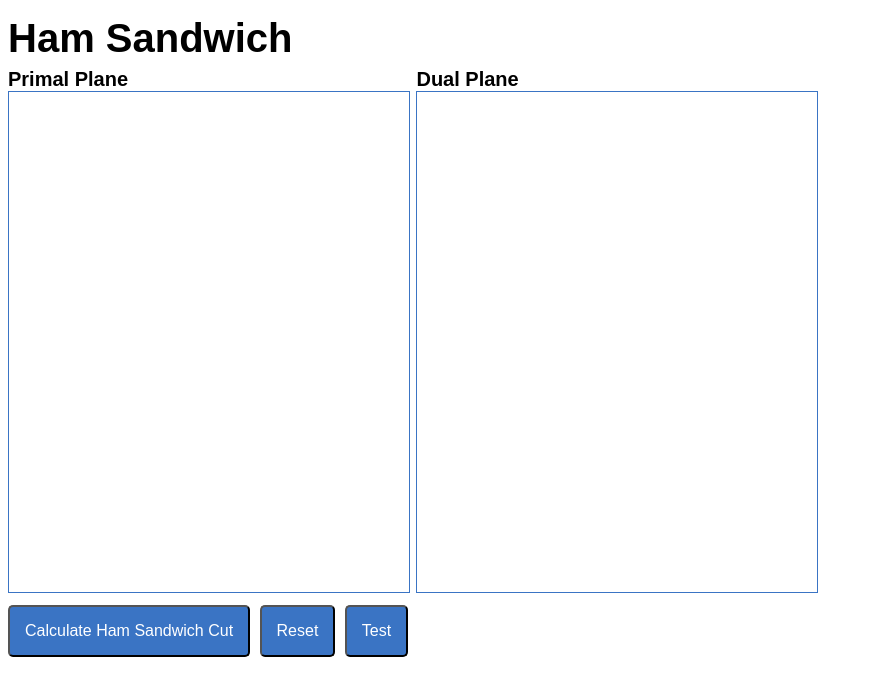
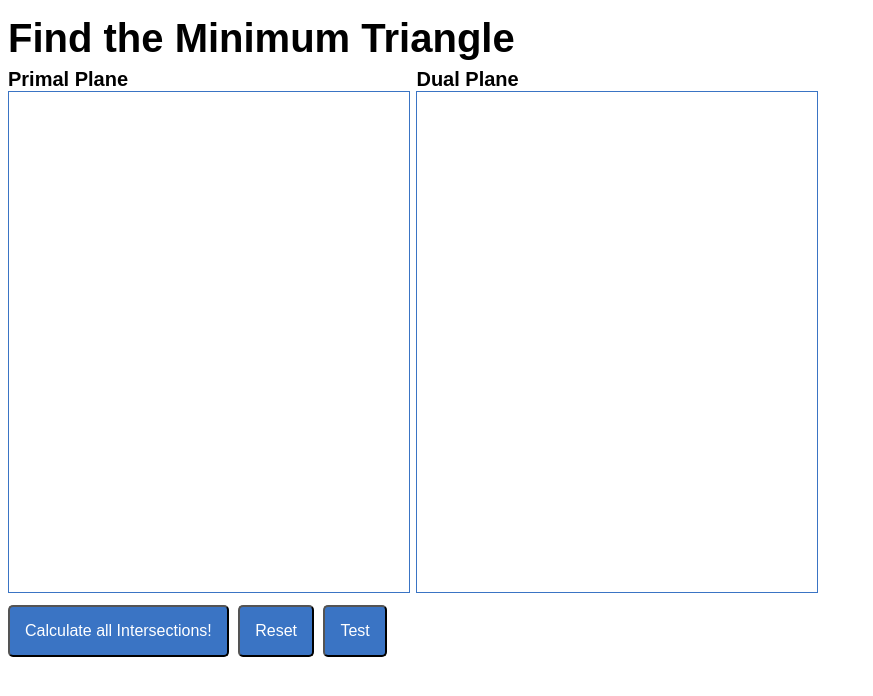
Before and after one commit to sophiaveksler/dual-plane-applet, a plain HTML site: page index.html in a window 1280 px wide. Shown: the whole page, without its empty margins (0-873 px from the left). Drawn offline with nearby package versions, Linux system fonts and the light colour scheme.

Commit message:
some changes

```diff
--- a/index.html
+++ b/index.html
@@ -2,11 +2,11 @@
 <html>
    <head>
       <meta charset="UTF-8" />
-      <title>Ham Sandwich Algorithm Demo</title>
+      <title>Minimum Triangle Demo</title>
       <link rel="stylesheet" type="text/css" href="style.css" />
    </head>
    <body>
-         <h2>Ham Sandwich</h2>
+         <h2>Find the Minimum Triangle</h2>
          <div class="plane-wrapper">
             <h3>Primal Plane</h3>
             <canvas id="ham-plane" width="400" height="500"></canvas>
@@ -16,7 +16,7 @@
             <canvas id="ham-plane-result" width="400" height="500"></canvas>
          </div>
          <br>
-         <button id="ham-calculator"> Calculate Ham Sandwich Cut </button>
+         <button id="ham-calculator"> Calculate all Intersections! </button>
          <button id="reset"> Reset </button>
          <button id="test"> Test </button>
 
--- a/interaction.js
+++ b/interaction.js
@@ -258,7 +258,7 @@ $('#ham-calculator').click(function() {
 
 
 	getAllIntersections();
-	// primalCanvas.drawingMode = false;
+	primalCanvas.drawingMode = false;
 	// [a,b] = calculateHamSandwich();
 	// if (a == -1000) {
 	// 	return;
```
